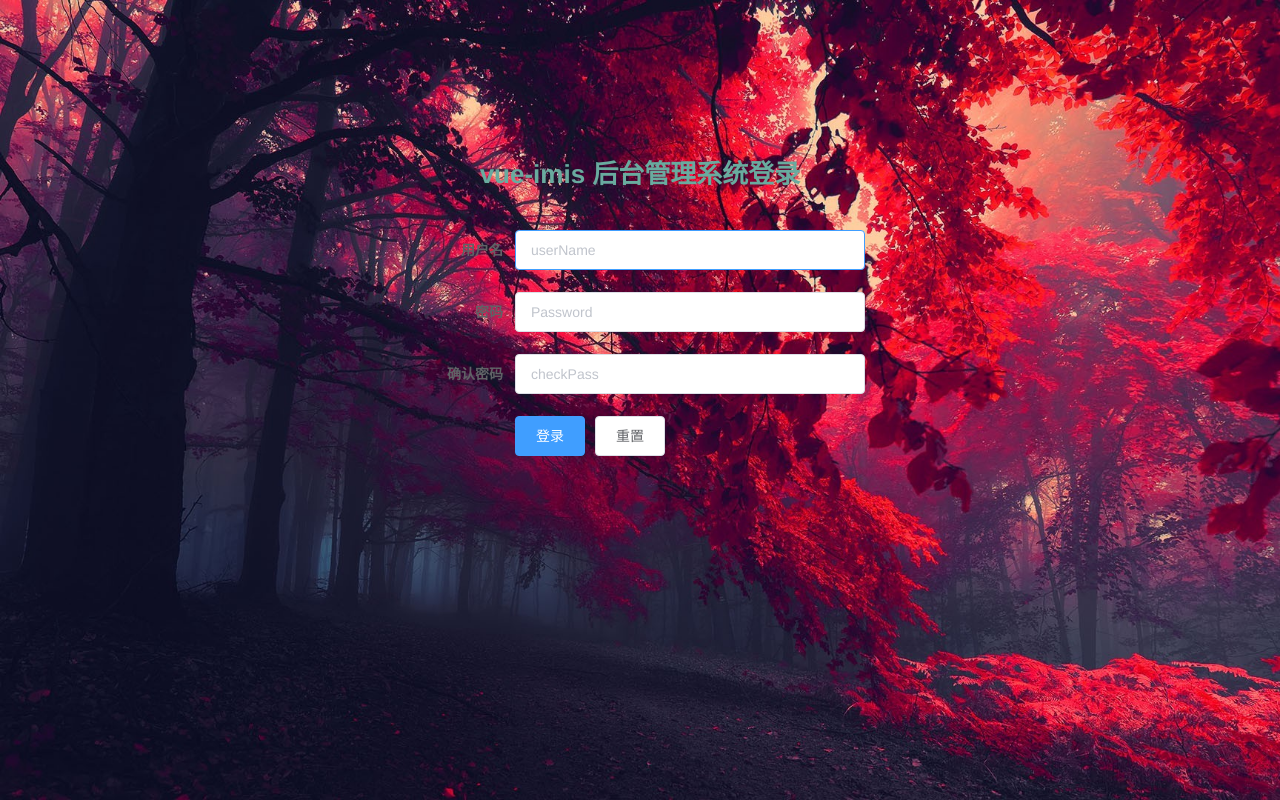
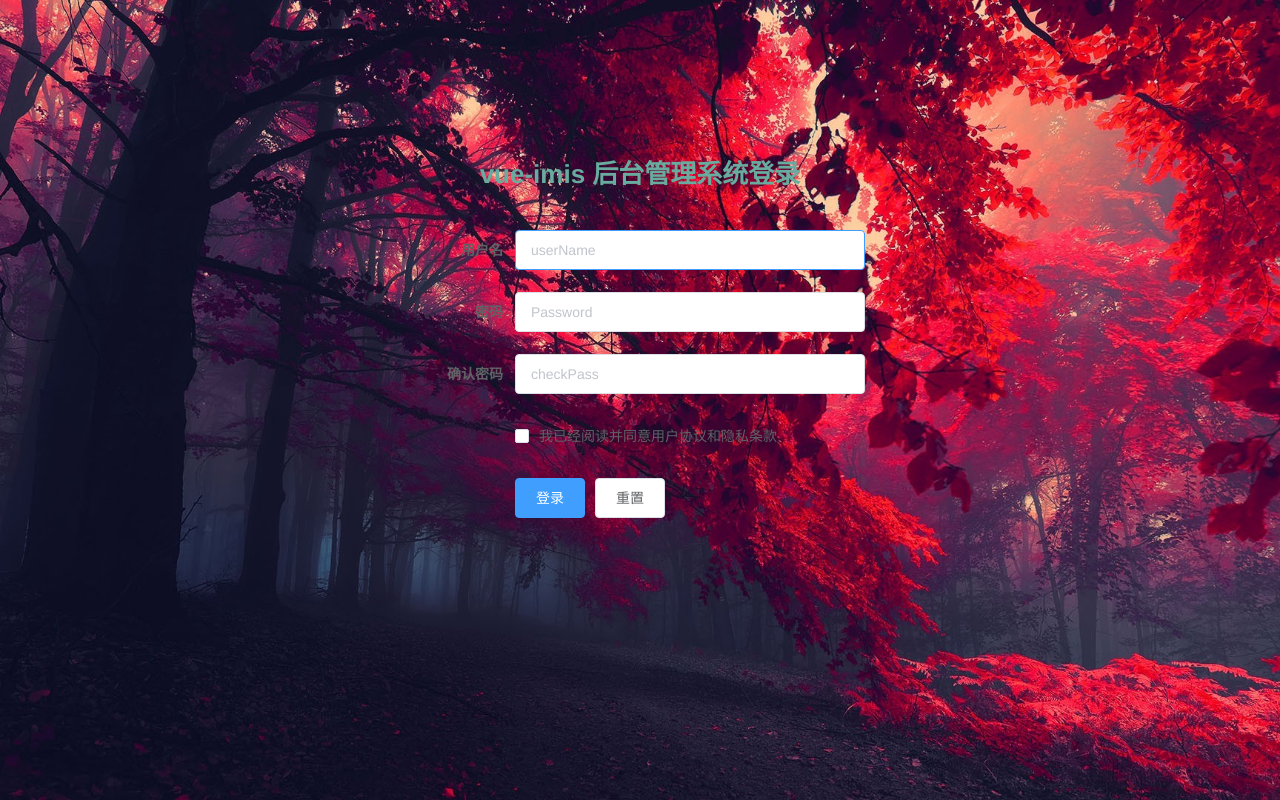
Before and after one commit to xiaoguiking/vue-imis, a Vue app in the folder vue-imis-element/: page /#/login in a window 1280 px wide. Built offline with nearby package versions, Linux system fonts and the light colour scheme.

Commit message:
add: 用户协议

```diff
--- a/vue-imis-element/src/views/login/index.vue
+++ b/vue-imis-element/src/views/login/index.vue
@@ -22,7 +22,7 @@
         ></el-input>
       </el-form-item>
 
-      <el-form-item label="密码" prop="pass">
+      <el-form-item label="密码" prop="password">
         <!-- <span class="svg-container">
             <svg-icon icon-class="password" />
           </span> -->
@@ -52,6 +52,11 @@
       <!-- <el-form-item label="年龄" prop="age">
         <el-input v-model.number="ruleForm.age"></el-input>
       </el-form-item> -->
+      <el-form-item prop="agree">
+        <el-checkbox v-model="ruleForm.agree"
+          >我已经阅读并同意用户协议和隐私条款</el-checkbox
+        >
+      </el-form-item>
       <el-form-item>
         <el-button
           type="primary"
@@ -117,20 +122,34 @@ export default {
     return {
       loginloading: false,
       ruleForm: {
-        pass: "",
+        password: "",
         checkPass: "",
         passwordType: "password",
         userName: "",
-        password: ""
-
+        agree: false, // 是否同意协议
         // age: "",
       },
       rules: {
         password: [{ validator: validatePass, trigger: "blur" }],
         userName: [{ validator: validateUsername, trigger: "blur" }],
-        checkPass: [{ validator: validatePass2, trigger: "blur" }]
+        checkPass: [{ validator: validatePass2, trigger: "blur" }],
+        // 自定义校验规则
+        // 验证通过callback
+        // 验证失败 callback new Error(“错误消息”)
+        agree: [
+          {
+            validator: (rule, value, callback) => {
+              if (value) {
+                callback();
+              } else {
+                callback(new Error("请同意用户协议"));
+              }
+            },
+            trigger: "blur",
+          },
+        ],
         // age: [{ validator: checkAge, trigger: "blur" }],
-      }
+      },
     };
   },
   mounted() {
@@ -156,7 +175,7 @@ export default {
       let password = this.ruleForm.pass;
       // var that = this;
 
-      this.$refs[formName].validate(async valid => {
+      this.$refs[formName].validate(async (valid) => {
         if (!valid) {
           console.log("error submit!!");
           return false;
@@ -165,20 +184,23 @@ export default {
 
         // 解构学习
         const {
-          data: {  data: {menu, message}, code, type }
+          data: {
+            data: { menu, message },
+            code,
+            type,
+          },
         } = await this.$axios.post("/api/permission/getMenu", {
           username,
-          password
+          password,
         });
 
-        console.log(menu,message, code, type, "数据");
+        console.log(menu, message, code, type, "数据");
 
         if (code === "20000") {
-          console.log("success");
           this.loginloading = false;
           this.$message({
             message: `恭喜你，登录成功, vip: ${username}`,
-            type: "success"
+            type: "success",
           });
         } else if (code === "-999") {
           this.loginloading = false;
@@ -189,8 +211,8 @@ export default {
     },
     resetForm(formName) {
       this.$refs[formName].resetFields();
-    }
-  }
+    },
+  },
 };
 </script>
 
```
Also changed, not shown: 1 other file (tests, documents, lock files or other folders).
